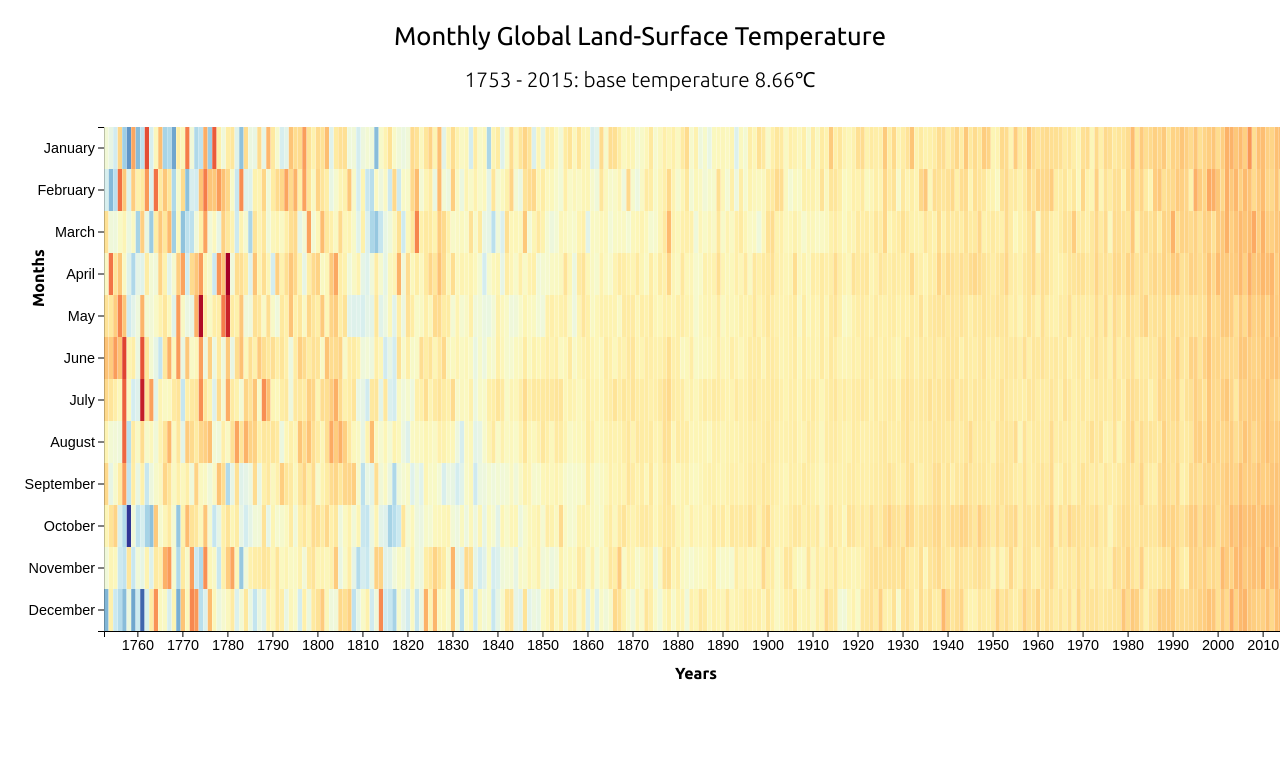
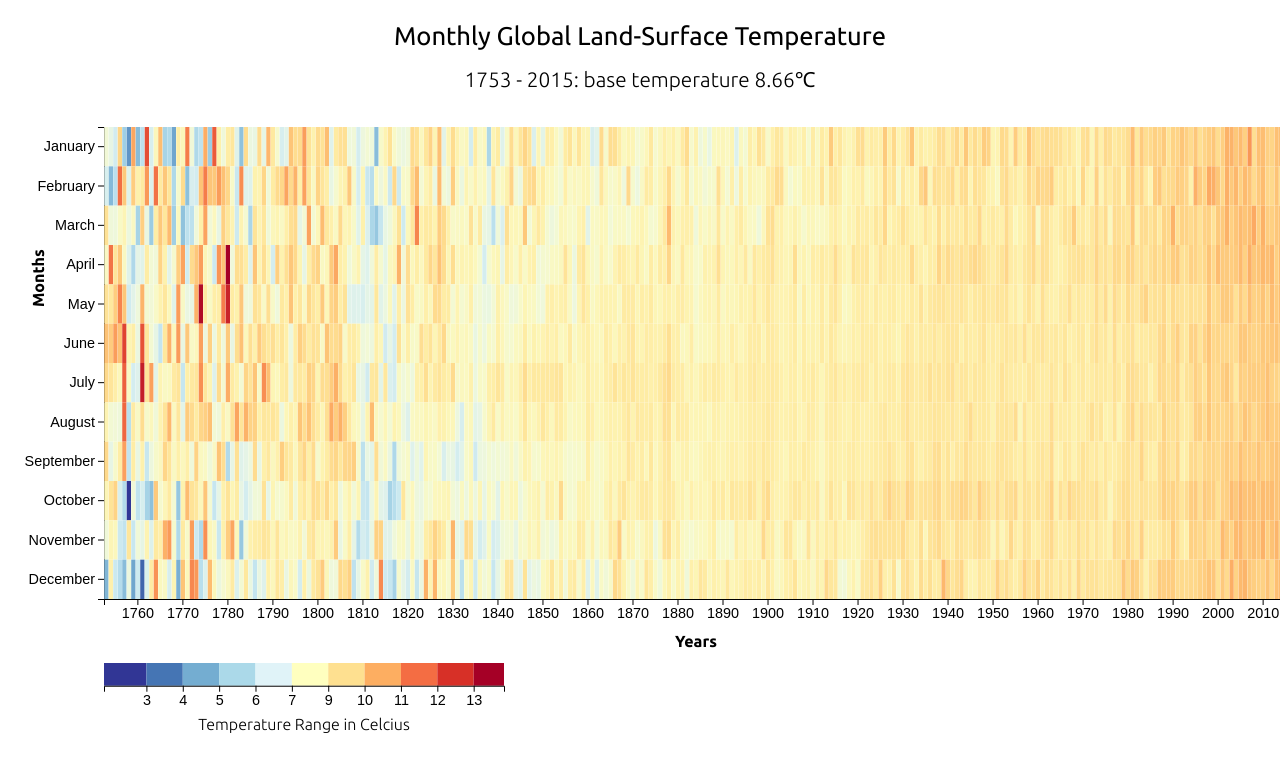
Before and after one commit to jeremy-ebinum/fcc-heatmap, a website built with webpack: page public/index.html in a window 1280 px wide. Shown: the top 772 px of the page. Built offline with nearby package versions, Linux system fonts and the light colour scheme; no server answers.

Commit message:
feat: add legend

```diff
--- a/src/app/app.js
+++ b/src/app/app.js
@@ -1,21 +1,29 @@
 import { select } from "d3-selection";
 import { json } from "d3-fetch";
-import { min, max } from "d3-array";
-import { scaleBand, scaleSequential } from "d3-scale";
-import { interpolateRdYlBu } from "d3-scale-chromatic";
+import { min as d3Min, max as d3Max } from "d3-array";
+import {
+  scaleBand,
+  scaleSequential,
+  scaleLinear,
+  scaleThreshold,
+} from "d3-scale";
+import { interpolateRdYlBu, schemeRdYlBu } from "d3-scale-chromatic";
 import { axisBottom, axisLeft } from "d3-axis";
 import { timeFormat } from "d3-time-format";
 import localApiData from "../data/data";
 
 import "./app.scss";
 
-const margins = { top: 32, right: 48, bottom: 128, left: 160 };
+const margins = { top: 32, right: 48, bottom: 160, left: 160 };
 const svgW = 1392 - margins.left - margins.right;
 const svgH = 664 - margins.top - margins.bottom;
 const dataUrl =
   "https://raw.githubusercontent.com/freeCodeCamp/ProjectReferenceData/master/global-temperature.json";
 let dataset;
+let svgElem;
 let baseTemp;
+let minTemp;
+let maxTemp;
 
 const fetchData = async () => {
   let res = null;
@@ -60,10 +68,73 @@ const handleMouseLeave = function () {
   select(this).style("stroke", "none").style("opacity", 0.8);
 };
 
+const createLegend = () => {
+  const legendColors = schemeRdYlBu[11].reverse();
+  const legendWidth = 400;
+  const legendHeight = 250 / legendColors.length;
+
+  const legendThreshold = scaleThreshold()
+    .domain(
+      ((min, max, count) => {
+        const step = (max - min) / count;
+        const array = [...new Array(count - 1)].map((item, i) => {
+          return (min + i + 1) * step;
+        });
+        return array;
+      })(minTemp, maxTemp, legendColors.length)
+    )
+    .range(legendColors);
+
+  const legendX = scaleLinear()
+    .domain([minTemp, maxTemp])
+    .range([0, legendWidth]);
+
+  const legendXAxis = axisBottom(legendX).tickValues(legendThreshold.domain());
+
+  const legend = svgElem
+    .append("g")
+    .attr("id", "legend")
+    .attr("transform", `translate(0, ${svgH + 64})`);
+
+  legend
+    .append("g")
+    .selectAll("rect")
+    .data(
+      legendThreshold.range().map((color) => {
+        const d = legendThreshold.invertExtent(color);
+        // eslint-disable-next-line prefer-destructuring
+        if (d[0] == null) d[0] = legendX.domain()[0];
+        // eslint-disable-next-line prefer-destructuring
+        if (d[1] == null) d[1] = legendX.domain()[1];
+        return d;
+      })
+    )
+    .enter()
+    .append("rect")
+    .style("fill", (d) => legendThreshold(d[0]))
+    .attr("x", (d) => legendX(d[0]))
+    .attr("y", 0)
+    .attr("width", (d) => legendX(d[1]) - legendX(d[0]))
+    .attr("height", legendHeight);
+
+  legend
+    .append("g")
+    .attr("transform", `translate(0, ${legendHeight})`)
+    .call(legendXAxis);
+
+  legend
+    .append("text")
+    .attr("x", legendWidth / 2)
+    .attr("y", legendHeight + 44)
+    .attr("class", "legend-label")
+    .style("text-anchor", "middle")
+    .text("Temperature Range in Celcius");
+};
+
 const runApp = async () => {
   select(".js-d3").html("");
 
-  const svgElem = select(".js-d3")
+  svgElem = select(".js-d3")
     .append("svg")
     .attr("width", svgW + margins.left + margins.right)
     .attr("height", svgH + margins.top + margins.bottom)
@@ -72,6 +143,7 @@ const runApp = async () => {
 
   createTooltip();
 
+  // fetch data from api or fallback to hardcoded data
   let data = await fetchData();
   if (!data) data = localApiData;
 
@@ -81,12 +153,13 @@ const runApp = async () => {
   const years = dataset.map((d) => d.year);
   const months = dataset.map((d) => d.month);
   const tempVariances = dataset.map((d) => d.variance);
-  const minTemp = baseTemp + min(tempVariances);
-  const maxTemp = baseTemp + max(tempVariances);
+  minTemp = baseTemp + d3Min(tempVariances);
+  maxTemp = baseTemp + d3Max(tempVariances);
 
-  const colorScale = scaleSequential()
-    .interpolator(interpolateRdYlBu)
-    .domain([maxTemp, minTemp]);
+  const colorScale = scaleSequential(interpolateRdYlBu).domain([
+    maxTemp,
+    minTemp,
+  ]);
 
   const xScale = scaleBand().domain(years).range([0, svgW]).padding(0.05);
   const xAxis = axisBottom(xScale).tickValues(
@@ -130,6 +203,7 @@ const runApp = async () => {
     .attr("class", "y-label")
     .text("Months");
 
+  // draw heatmap
   svgElem
     .selectAll("rect")
     .data(dataset)
@@ -147,6 +221,8 @@ const runApp = async () => {
     .on("mouseover", handleMouseOver)
     .on("mousemove", handleMouseOver)
     .on("mouseleave", handleMouseLeave);
+
+  createLegend();
 };
 
 export default runApp;
--- a/src/app/app.scss
+++ b/src/app/app.scss
@@ -33,3 +33,7 @@
   color: #fff;
   pointer-events: none;
 }
+
+.legend-label {
+  font-weight: 300;
+}
```
